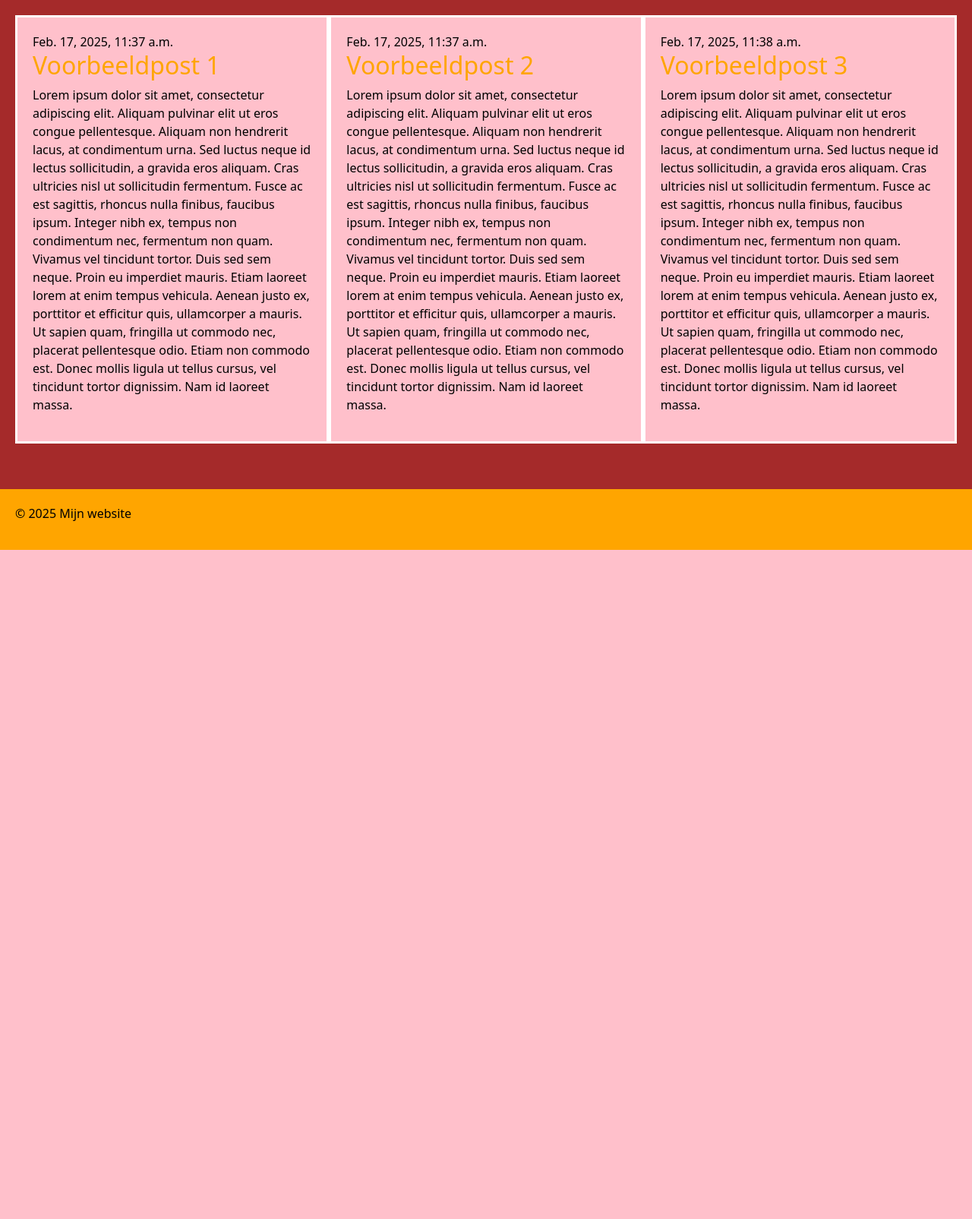
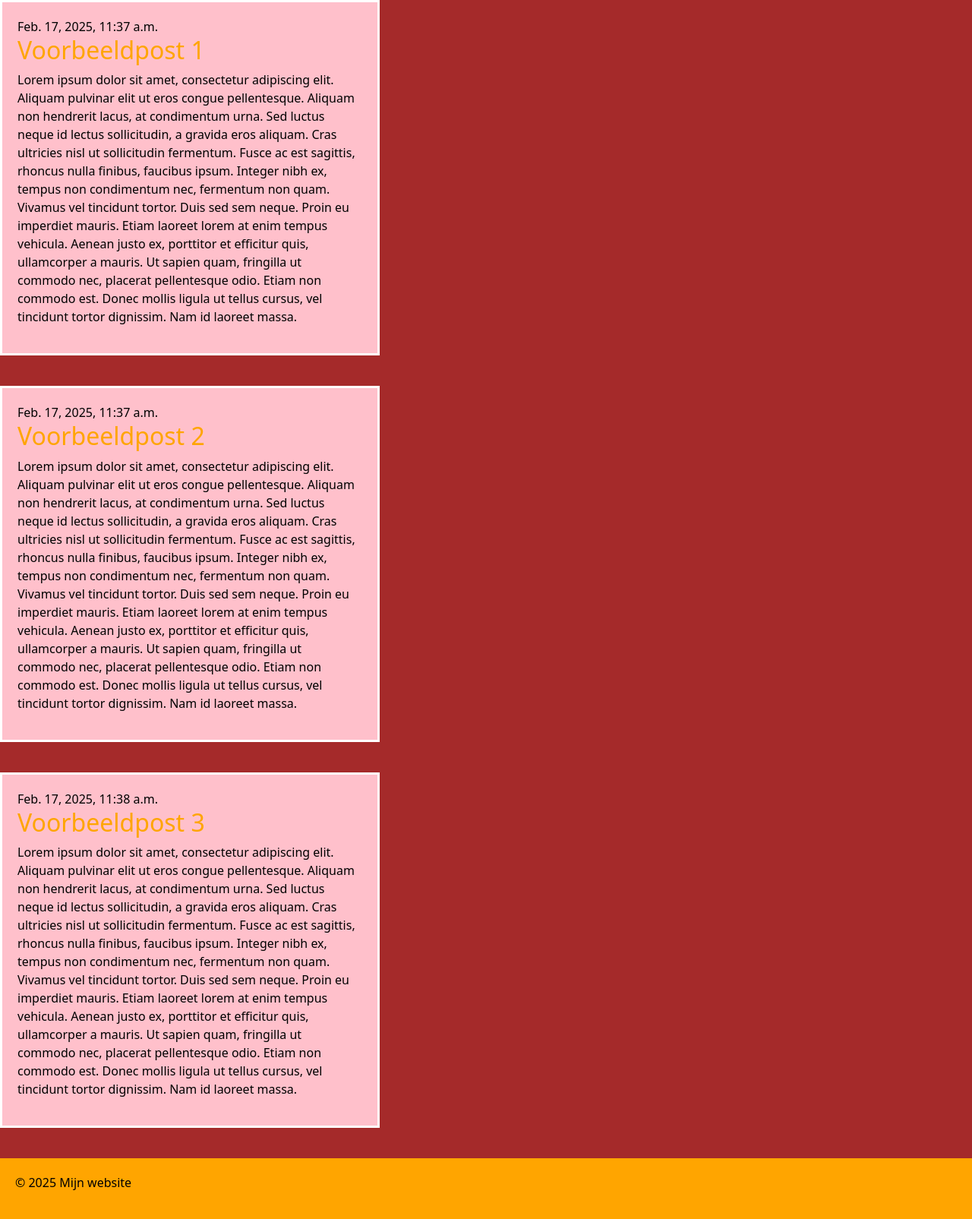
Before and after one commit to MickaelDL27/testDjango, a Django app: page / in a window 1280 px wide. Shown: the part 96-1701 px from the top of the page at 76% size. Before the commit the page ends 820 px from the top, so only its background shows below. Run offline with Django 5.2, Linux system fonts and the light colour scheme; data comes from the database, SQL or seed files in the repository; some libraries are stand-ins or nearby versions.

Commit message:
HuiswerkL5

```diff
--- a/mysite/blog/static/css/stijl.css
+++ b/mysite/blog/static/css/stijl.css
@@ -9,13 +9,6 @@ header, footer
 {
     background-color: orange;
     color: black;
-    padding: 20px;
-}
-
-main
-{
-    display: flex;
-    justify-content: flex-end;
     padding: 20px;
 }
 
```
